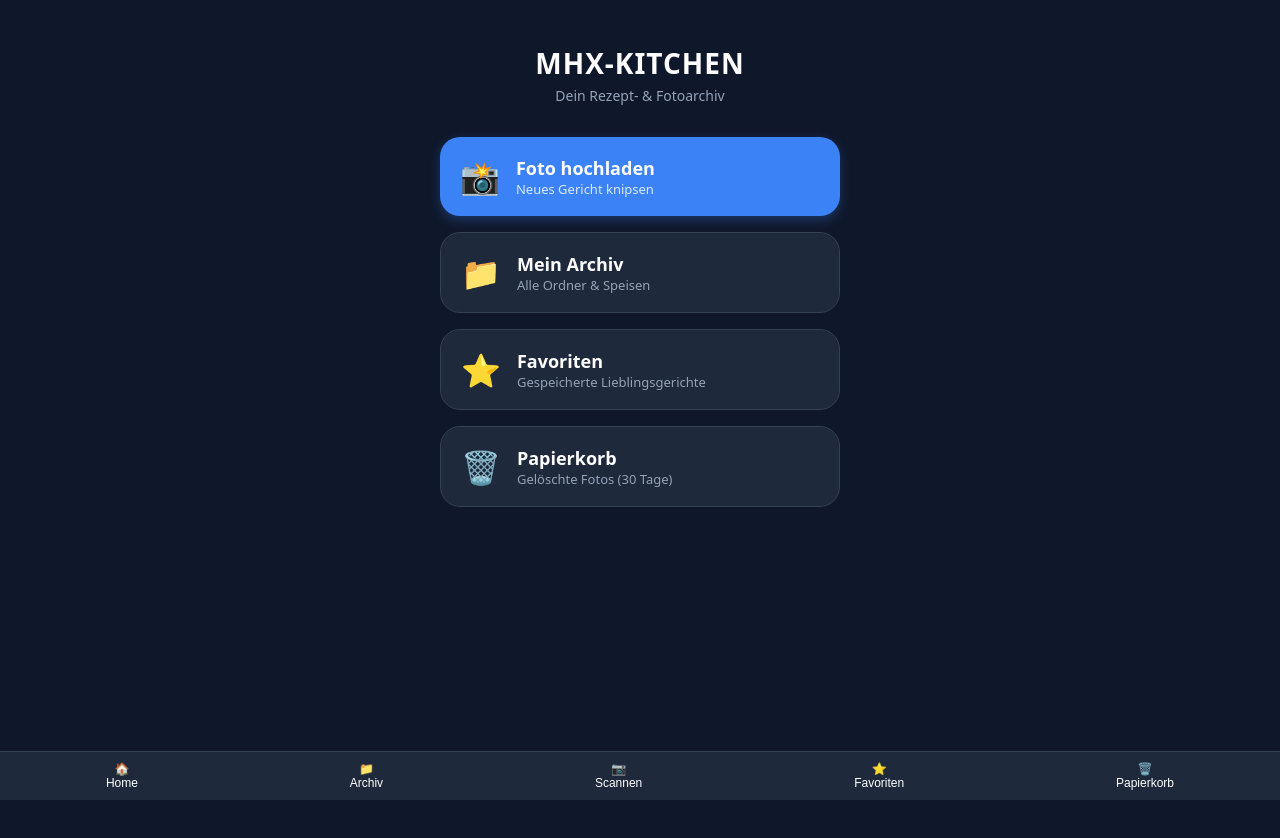
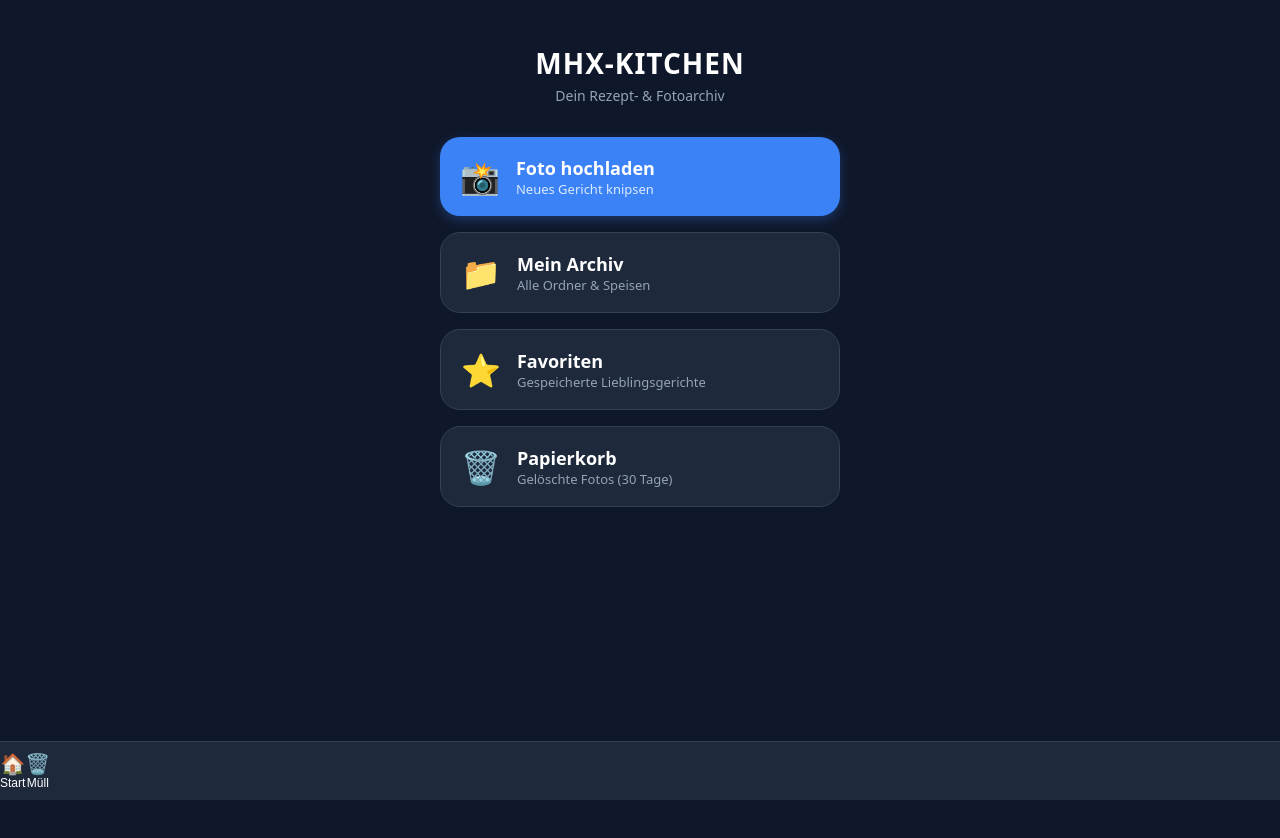
Before and after one commit to maxhuber9393/mhx-kitchen, a React (Vite) app: page / in a window 1280 px wide. Shown: the top 838 px of the page. Built offline with nearby package versions, Linux system fonts and the light colour scheme.

Commit message:
fix: full code update for trash routing

```diff
--- a/src/App.tsx
+++ b/src/App.tsx
@@ -1,21 +1,13 @@
 import { BrowserRouter as Router, Routes, Route, Link } from 'react-router-dom'
 import Home from './pages/Home'
-import Archive from './pages/Archive'
-import Favorites from './pages/Favorites'
-import Scan from './pages/Scan'
 import Trash from './pages/Trash'
 
 export default function App() {
   return (
     <Router>
-      <div style={{ minHeight: '100vh', backgroundColor: '#0f172a', paddingBottom: '80px' }}>
-
-        {/* Haupt-Routen */}
+      <div style={{ minHeight: '100vh', backgroundColor: '#0f172a', paddingBottom: '70px' }}>
         <Routes>
           <Route path="/" element={<Home />} />
-          <Route path="/archive" element={<Archive />} />
-          <Route path="/favorites" element={<Favorites />} />
-          <Route path="/scan" element={<Scan />} />
           <Route path="/trash" element={<Trash />} />
         </Routes>
 
@@ -28,37 +20,19 @@ export default function App() {
           backgroundColor: '#1e293b',
           borderTop: '1px solid #334155',
           display: 'flex',
-          justifyContent: 'space-around',
-          alignItems: 'center',
+          justifyaround: 'space-around',
           padding: '10px 0',
-          zIndex: 40
+          zIndex: 1000
         }}>
-          <Link to="/" style={{ color: 'white', textDecoration: 'none', fontSize: '12px', textAlign: 'center' }}>
-            <div>🏠</div>
-            <div>Home</div>
+          <Link to="/" style={{ color: 'white', textDecoration: 'none', textAlign: 'center', fontSize: '12px' }}>
+            <div style={{ fontSize: '20px' }}>🏠</div>
+            Start
           </Link>
-
-          <Link to="/archive" style={{ color: 'white', textDecoration: 'none', fontSize: '12px', textAlign: 'center' }}>
-            <div>📁</div>
-            <div>Archiv</div>
-          </Link>
-
-          <Link to="/scan" style={{ color: 'white', textDecoration: 'none', fontSize: '12px', textAlign: 'center' }}>
-            <div>📷</div>
-            <div>Scannen</div>
-          </Link>
-
-          <Link to="/favorites" style={{ color: 'white', textDecoration: 'none', fontSize: '12px', textAlign: 'center' }}>
-            <div>⭐</div>
-            <div>Favoriten</div>
-          </Link>
-
-          <Link to="/trash" style={{ color: 'white', textDecoration: 'none', fontSize: '12px', textAlign: 'center' }}>
-            <div>🗑️</div>
-            <div>Papierkorb</div>
+          <Link to="/trash" style={{ color: 'white', textDecoration: 'none', textAlign: 'center', fontSize: '12px' }}>
+            <div style={{ fontSize: '20px' }}>🗑️</div>
+            Müll
           </Link>
         </nav>
-
       </div>
     </Router>
   )
```
